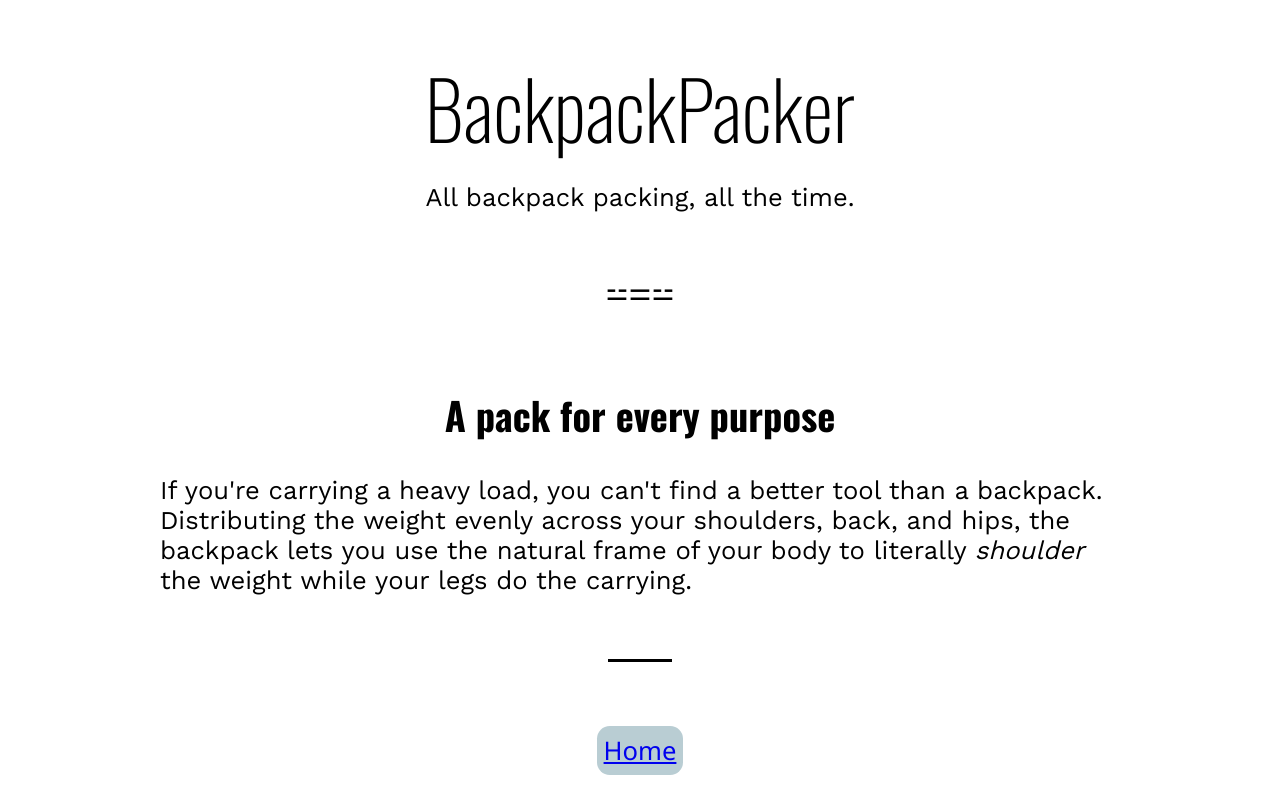
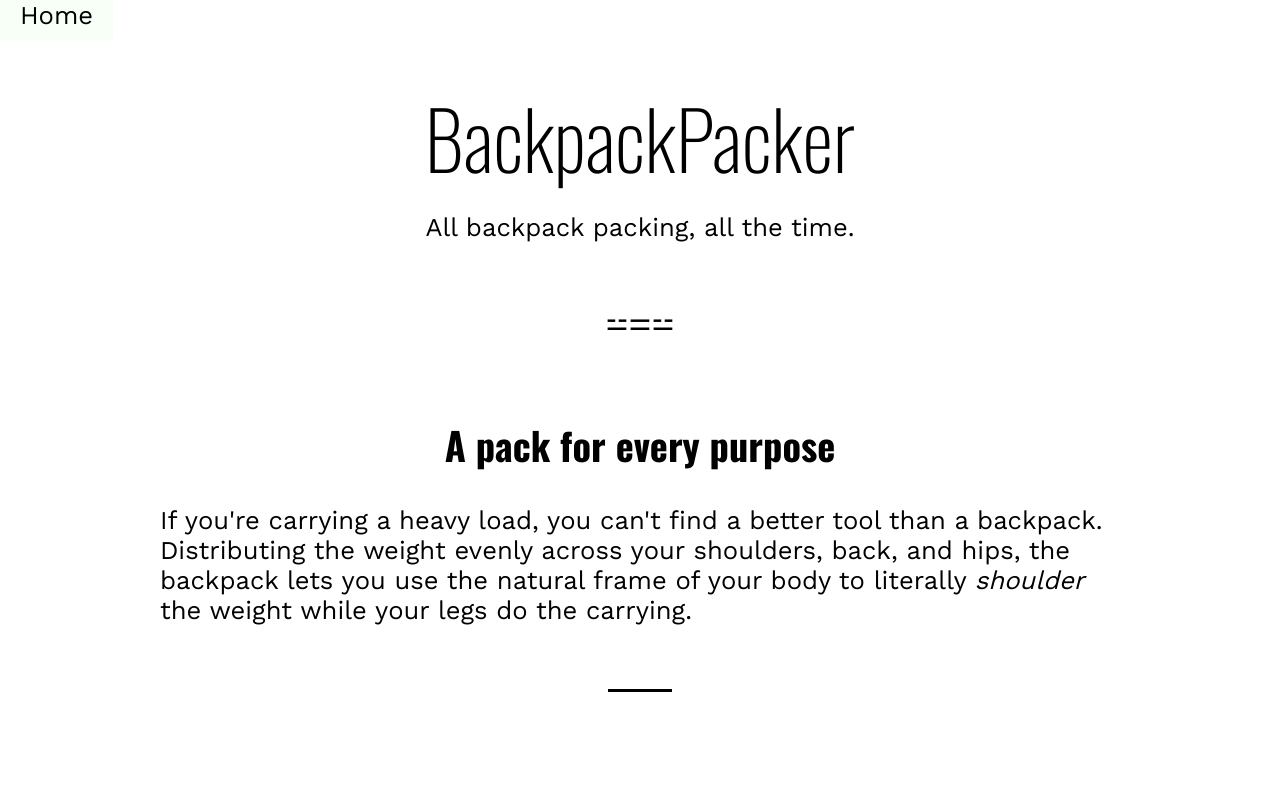
Before and after one commit to aviglazer1998/355-Website, a website with bundled scripts: page public/HTML/backpack.html in a window 1280 px wide. Shown: the top 800 px of the page. Built offline with nearby package versions, Linux system fonts and the light colour scheme.

Commit message:
added home button

```diff
--- a/public/HTML/backpack.html
+++ b/public/HTML/backpack.html
@@ -13,7 +13,22 @@
 		<script type="module" src="../JS/data.js"></script>
 		<script type="module" src="../JS/backpackScript.js"></script>
 	</head>
+	<style>
+		a.home {
+			text-decoration: none;
+			color: #f7fff7;
+			padding: 10px 20px 10px 20px;
+			background-color: black;
+		}
+
+		a.home:hover {
+			background-color: #f7fff7;
+			color: black;
+		}
+	</style>
 	<body>
+		<a class="home" href="/public/HTML/index.html">Home</a>
+
 		<header class="siteheader">
 			<div class="site-title">BackpackPacker</div>
 			<div class="site-description">All backpack packing, all the time.</div>
@@ -29,7 +44,6 @@
 				</p>
 			</div>
 		</main>
-		<p id="return"><a href="index.html">Home</a></p>
 		<footer class="sitefooter">
 			<p>Demo project for JavaScript Essential Training, a LinkedIn Learning course.</p>
 		</footer>
```
Also changed, not shown: public/HTML/index.html (+1 -2 lines), public/HTML/resume.html (+17 -1 lines), public/HTML/weatherApp.html (+15 -0 lines).
